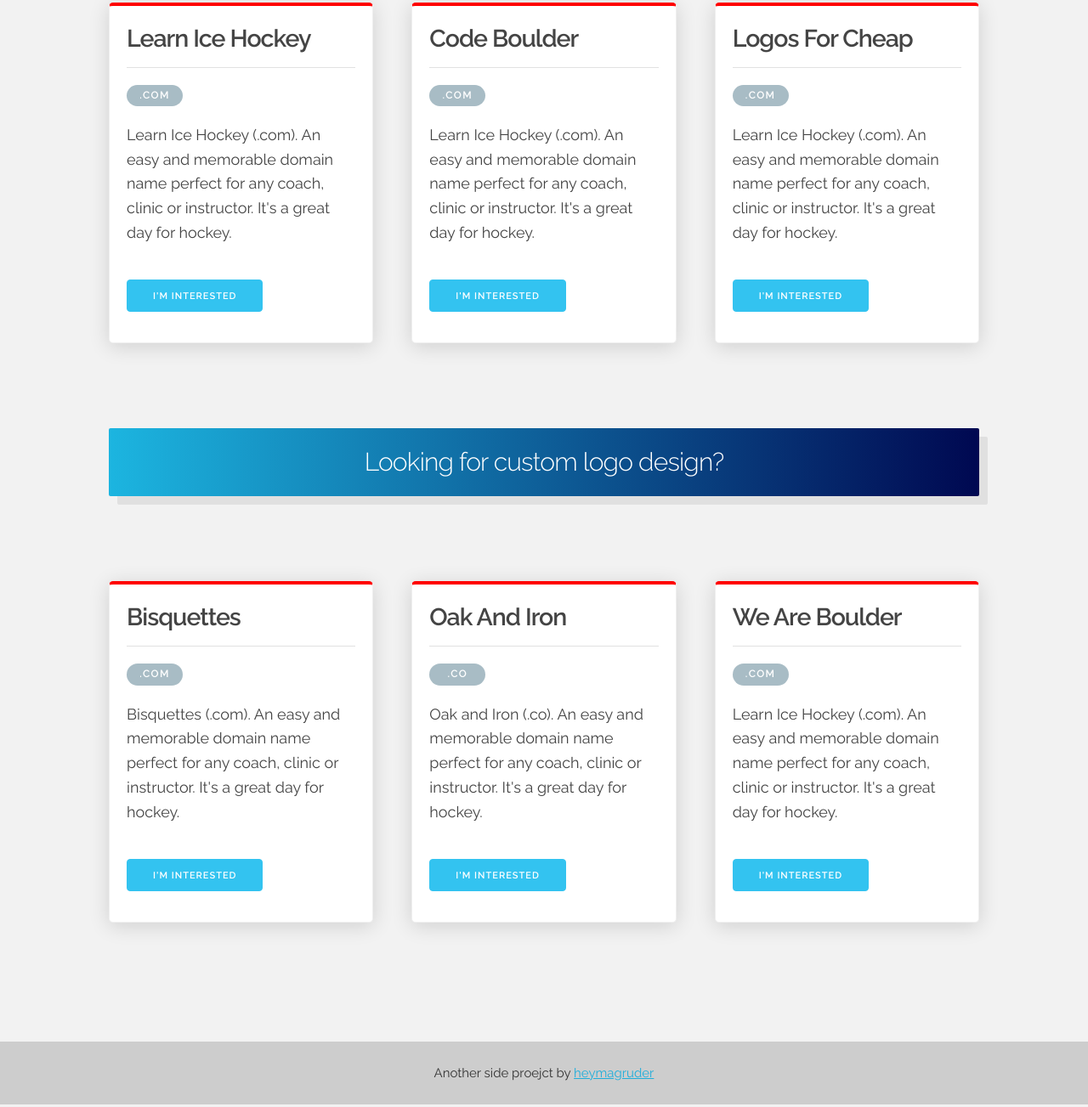
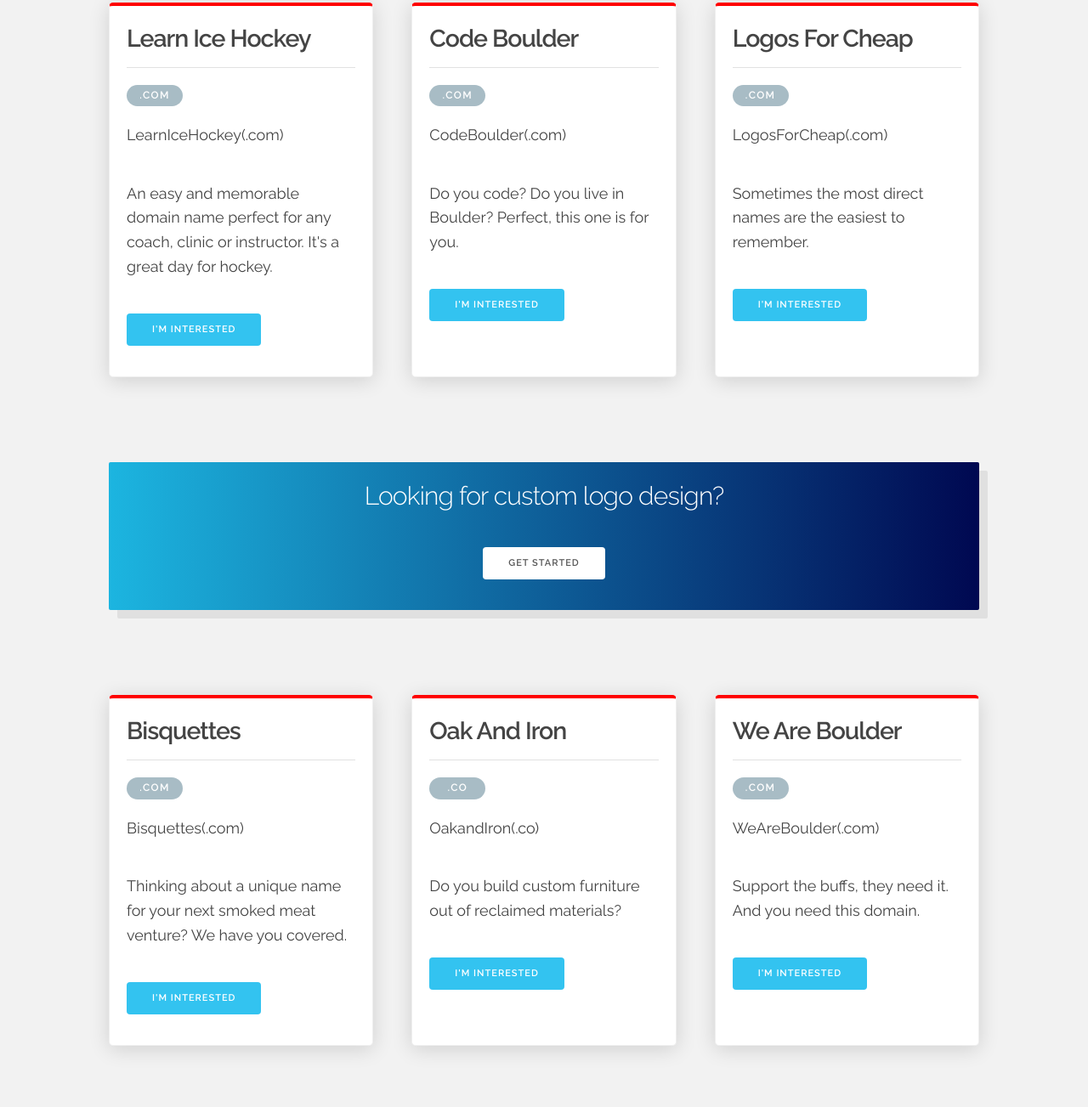
Before and after one commit to heymagruder/nameies, a plain HTML site: page index.html in a window 1280 px wide. Shown: the part 274-1577 px from the top of the page at 85% size. Drawn offline with nearby package versions, Linux system fonts and the light colour scheme.

Commit message:
page changes
css changes.

```diff
--- a/css/skeleton.css
+++ b/css/skeleton.css
@@ -184,9 +184,8 @@ input[type="button"] {
   text-transform: uppercase;
   text-decoration: none;
   white-space: nowrap;
-  background-color: transparent;
+  background-color: #fff;
   border-radius: 4px;
-  border: 1px solid #bbb;
   cursor: pointer;
   box-sizing: border-box; }
 .button:hover,
@@ -201,7 +200,8 @@ input[type="reset"]:focus,
 input[type="button"]:focus {
   color: #333;
   border-color: #888;
-  outline: 0; }
+  outline: 0;
+  opacity: .8;}
 .button.button-primary,
 button.button-primary,
 input[type="submit"].button-primary,
--- a/css/styles.css
+++ b/css/styles.css
@@ -121,3 +121,8 @@ footer {
 .cta {
   display: block;
 }
+
+.intro {
+  background-color: #fff;
+
+}
--- a/index.html
+++ b/index.html
@@ -39,18 +39,19 @@
     <div class="row">
       <div class="twelve.columns">
         <div class="header">
-          <h1>Namies.com</h1>
+          <h1>Namies</h1>
           <h5>Explore quality, hand-picked, unique domain names.</h5>
         </div>
-<!--           <div class="name-cards"></div> -->
+
         <main class="grid">
           <article>
             <div class="text">
 <!--               <div class="promo">JUST ADDED</div> -->
 <!--               <div class="date">May, 10, 2018</div> -->
               <h3>Learn Ice Hockey</h3>
-              <div class="domain">.COM</div>
-              <p>Learn Ice Hockey (.com). An easy and memorable domain name perfect for any coach, clinic or instructor. It's a great day for hockey.</p>
+              <div class="domain">.COM </div>
+              <p>LearnIceHockey(.com)</p>
+              <p>An easy and memorable domain name perfect for any coach, clinic or instructor. It's a great day for hockey.</p>
               <a class="button button-primary" href="mailto:heymagruder@gmail.com?Subject=Learn Ice Hockey (.com)">I'm Interested</a>
             </div>
           </article>
@@ -60,7 +61,8 @@
 <!--               <div class="date">May, 10, 2018</div> -->
               <h3>Code Boulder</h3>
               <div class="domain">.COM</div>
-              <p>Learn Ice Hockey (.com). An easy and memorable domain name perfect for any coach, clinic or instructor. It's a great day for hockey.</p>
+              <p>CodeBoulder(.com)</p>
+              <p>Do you code? Do you live in Boulder? Perfect, this one is for you.</p>
               <a class="button button-primary" href="mailto:heymagruder@gmail.com?Subject=Learn Ice Hockey (.com)">I'm Interested</a>
             </div>
           </article>
@@ -70,7 +72,8 @@
 <!--               <div class="date">May, 10, 2018</div> -->
               <h3>Logos For Cheap</h3>
               <div class="domain">.COM</div>
-              <p>Learn Ice Hockey (.com). An easy and memorable domain name perfect for any coach, clinic or instructor. It's a great day for hockey.</p>
+              <p>LogosForCheap(.com)</p>
+              <p>Sometimes the most direct names are the easiest to remember.</p>
               <a class="button button-primary" href="mailto:heymagruder@gmail.com?Subject=Learn Ice Hockey (.com)">I'm Interested</a>
             </div>
           </article>
@@ -78,6 +81,7 @@
            <div class="row">
              <div class="banner-ad">
                  <h4>Looking for custom logo design?</h4>
+                 <a class="button" href="http://www.cmagruder.me/">Get Started</a>
              </div>
            </div>
 
@@ -89,7 +93,8 @@
 <!--               <div class="date">May, 10, 2018</div> -->
               <h3>Bisquettes</h3>
               <div class="domain">.COM</div>
-              <p>Bisquettes (.com). An easy and memorable domain name perfect for any coach, clinic or instructor. It's a great day for hockey.</p>
+              <p>Bisquettes(.com)</p>
+              <p>Thinking about a unique name for your next smoked meat venture? We have you covered.</p>
               <a class="button button-primary" href="mailto:heymagruder@gmail.com?Subject=Learn Ice Hockey (.com)">I'm Interested</a>
             </div>
           </article>
@@ -99,25 +104,19 @@
 <!--               <div class="date">May, 10, 2018</div> -->
               <h3>Oak And Iron</h3>
               <div class="domain">.CO</div>
-              <p>Oak and Iron (.co). An easy and memorable domain name perfect for any coach, clinic or instructor. It's a great day for hockey.</p>
+              <p>OakandIron(.co)</p>
+              <p>Do you build custom furniture out of reclaimed materials?</p>
               <a class="button button-primary" href="mailto:heymagruder@gmail.com?Subject=Learn Ice Hockey (.com)">I'm Interested</a>
             </div>
           </article>
-       <!--   <article>
-           <img src="http://via.placeholder.com/350x150" alt="Sample photo">
-            <div class="text">
-              <h3>Dynamically innovate supply chains</h3>
-              <p>Holisticly predominate extensible testing procedures for reliable supply chains.</p>
-              <button>Here's why</button>
-            </div>
-          </article> -->
          <article>
             <div class="text">
 <!--               <div class="promo">JUST ADDED</div> -->
 <!--               <div class="date">May, 10, 2018</div> -->
               <h3>We Are Boulder</h3>
               <div class="domain">.COM</div>
-              <p>Learn Ice Hockey (.com). An easy and memorable domain name perfect for any coach, clinic or instructor. It's a great day for hockey.</p>
+              <p>WeAreBoulder(.com)</p>
+              <p>Support the buffs, they need it. And you need this domain.</p>
               <a class="button button-primary" href="mailto:heymagruder@gmail.com?Subject=Learn Ice Hockey (.com)">I'm Interested</a>
             </div>
           </article>
```
